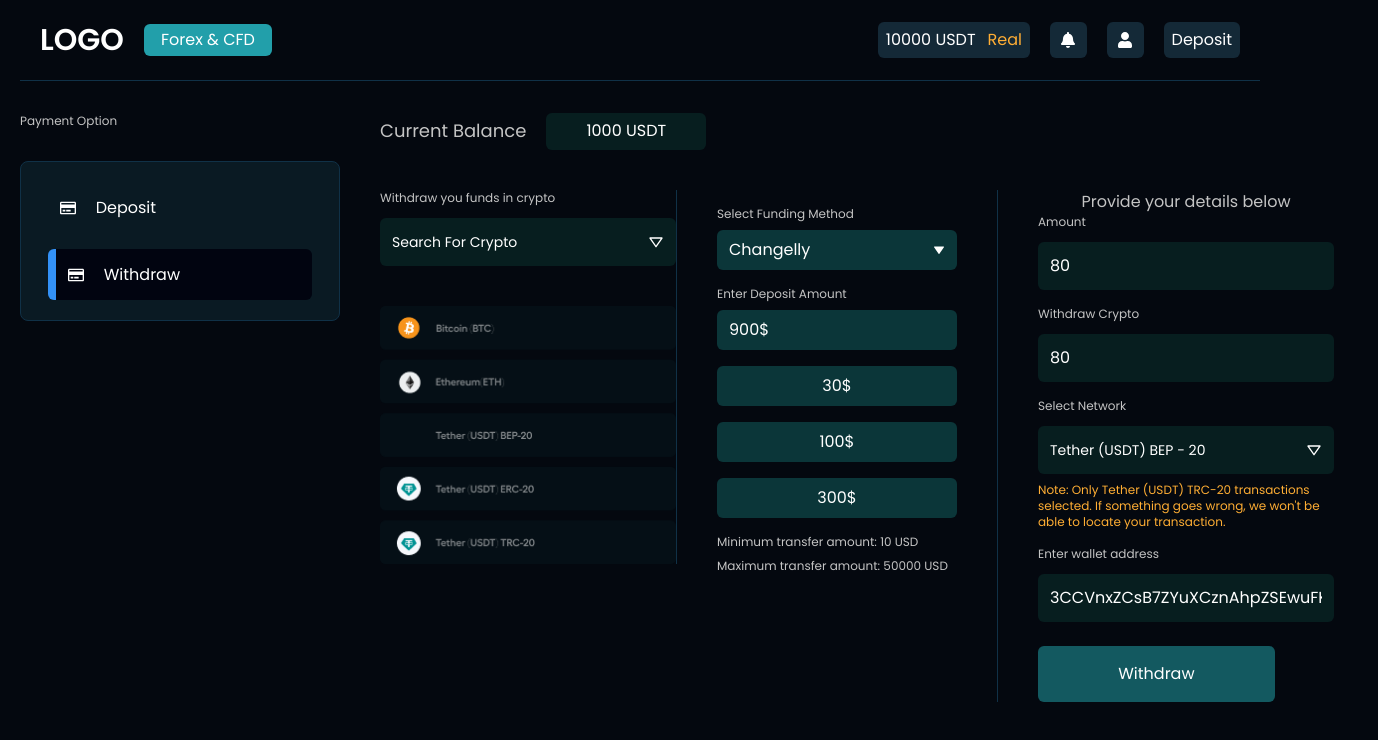
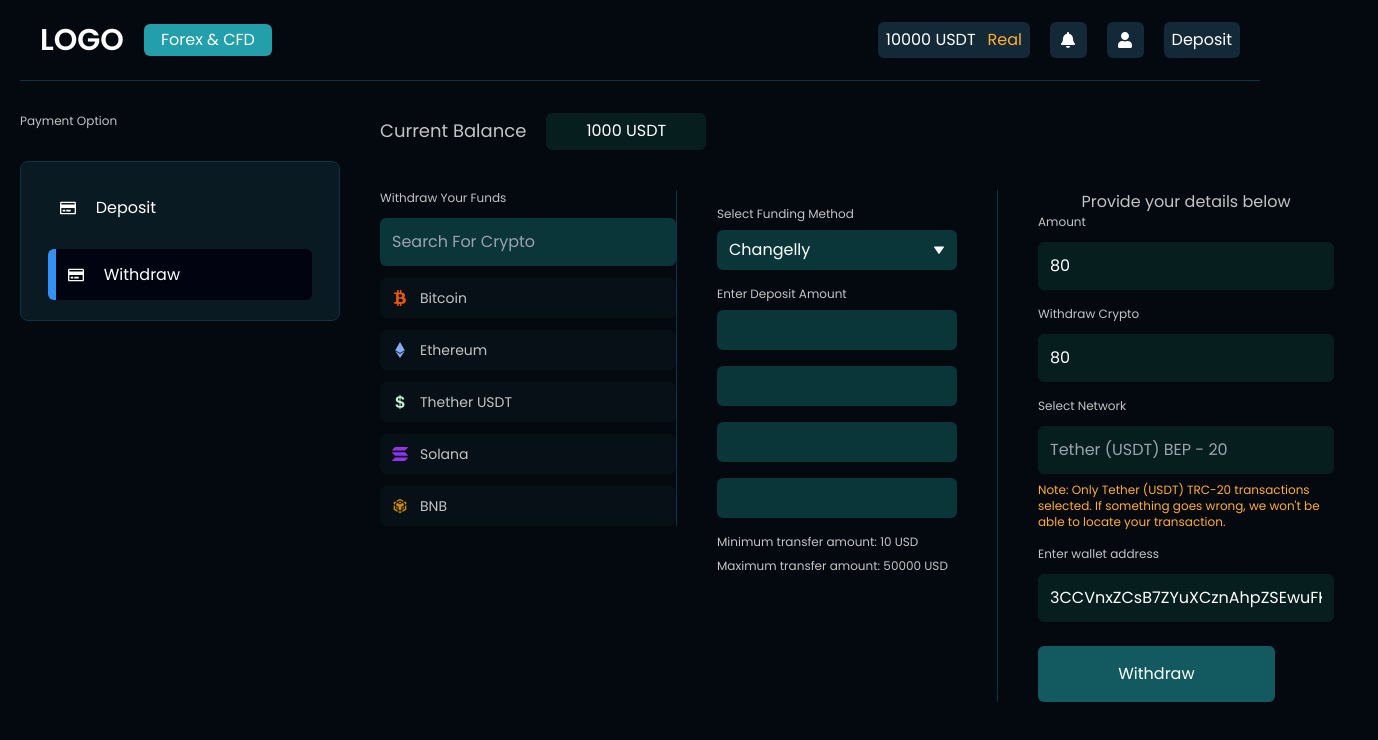
Before and after one commit to talha2224/Trading, a React (Vite) app: page /deposit in a window 1280 px wide. Both pictures are taken after a click on the element "Withdraw". Shown: the top 740 px of the page, 1378 px wide, since content can reach past the window. Built offline with nearby package versions, Linux system fonts and the light colour scheme.

Commit message:
deposit  page changes done

```diff
--- a/src/pages/Users/DepositPage.jsx
+++ b/src/pages/Users/DepositPage.jsx
@@ -1,11 +1,10 @@
 import React, { useState } from 'react'
 import LoginNavbar from '../../components/Users/LoginNavbar'
-import { FaRegCreditCard } from "react-icons/fa";
+import { FaBtc, FaCopy, FaEthereum, FaRegCreditCard } from "react-icons/fa";
 import { BiDownArrow, BiSolidDownArrow } from 'react-icons/bi';
-import QrImage from '../../assets/qr.png'
-import Input from '../../assets/input.png'
-import All from '../../assets/all.png'
-
+import { IoLogoUsd } from "react-icons/io5";
+import { SiSolana } from "react-icons/si";
+import { RiBnbFill } from "react-icons/ri";
 
 const DepositPage = () => {
 
@@ -80,17 +79,17 @@ const DepositPage = () => {
                                             <div className='mt-4'>
                                                 <p className='text-[#c4c4c4] mb-2 text-xs'>Enter Deposit Amount</p>
                                                 <div className='w-[15rem] h-[2.5rem] rounded-md px-3  bg-[#0B3639] outline-none flex justify-between items-center'>
-                                                    <p>900$</p>
+                                                    <input type="number" name="" id="" className='w-[100%] px-3 bg-transparent outline-none border-none' />
                                                 </div>
                                             </div>
                                             <div className='mt-4 w-[15rem] h-[2.5rem] rounded-md px-3  bg-[#0B3639] outline-none flex justify-center items-center'>
-                                                <p>30$</p>
+                                                <input type="number" name="" id="" className='w-[100%] px-3 bg-transparent outline-none border-none' />
                                             </div>
                                             <div className='mt-4 w-[15rem] h-[2.5rem] rounded-md px-3  bg-[#0B3639] outline-none flex justify-center items-center'>
-                                                <p>100$</p>
+                                                <input type="number" name="" id="" className='w-[100%] px-3 bg-transparent outline-none border-none' />
                                             </div>
                                             <div className='mt-4 w-[15rem] h-[2.5rem] rounded-md px-3  bg-[#0B3639] outline-none flex justify-center items-center'>
-                                                <p>300$</p>
+                                                <input type="number" name="" id="" className='w-[100%] px-3 bg-transparent outline-none border-none' />
                                             </div>
                                             <p className='text-xs text-[#c4c4c4] mt-4'>Minimum transfer amount: 10 USD</p>
                                             <p className='text-xs text-[#c4c4c4] mt-2'>Maximum transfer amount: 50000 USD</p>
@@ -99,12 +98,15 @@ const DepositPage = () => {
                                         <div className='border-r border-[#103147] px-10 flex-1'>
                                             <p className='text-xs text-[#c4c4c4] text-center'>Simply use your bank card to purchase Bitcoin through the most <br /> well-known cryptocurrency, changelly.com, to fund your trading <br /> account.</p>
                                             <div className='flex justify-center items-center mt-10'>
-                                                <img src={QrImage} alt="" />
+                                                <img className='h-[12rem]' src={`https://img.freepik.com/premium-vector/vector-qr-code-sample-smartphone-scanning-isolated-white-background_661675-2003.jpg`} alt="" />
                                             </div>
 
                                             <div className='mt-4 flex items-center gap-x-4'>
                                                 <p className='text-[#c4c4c4] text-xs'>Bitcoin (BTC) Address:</p>
-                                                <img src={Input} alt="" />
+                                                <div className='w-[15rem] h-[2.3rem] rounded-md bg-[#061016] px-3 flex justify-between items-center'>
+                                                    <p className='text-sm text-[#c4c4c4]'>dhdy7ecegc7tecge</p>
+                                                    <FaCopy className=' cursor-pointer' />
+                                                </div>
                                             </div>
                                         </div>
 
@@ -141,11 +143,36 @@ const DepositPage = () => {
                                         <div className='border-r border-[#103147] flex-1'>
                                             <p className='mb-2 text-xs text-[#c4c4c4]'>Select Funding Method</p>
                                             <div className='w-[18.5rem] h-[3rem] mt-3 flex justify-between items-center bg-[#0b3639] outline-none rounded-md px-3 text-white placeholder:text-white'>
-                                                <p className='text-sm'>Search For Crypto</p>
-                                                <BiDownArrow />
+                                                <input type="text" name="" placeholder='Search For Crypto' className=' bg-transparent flex-1 outline-none' id="" />
                                             </div>
 
-                                            <img src={All} alt="" className='mt-10' />
+                                            <div className='w-[18.5rem] h-[2.5rem] rounded-md bg-[#061016] px-3 flex items-center gap-x-3 mt-3'>
+                                                <FaBtc className=' text-orange-600' />
+                                                <p className='text-sm text-[#c4c4c4]'>Bitcoin</p>
+                                            </div>
+
+
+                                            <div className='w-[18.5rem] h-[2.5rem] rounded-md bg-[#061016] px-3 flex items-center gap-x-3 mt-3'>
+                                                <FaEthereum className=' text-[#88aaf1]' />
+                                                <p className='text-sm text-[#c4c4c4]'>Ethereum</p>
+                                            </div>
+
+                                            <div className='w-[18.5rem] h-[2.5rem] rounded-md bg-[#061016] px-3 flex items-center gap-x-3 mt-3'>
+                                                <IoLogoUsd className=' text-green-200' />
+                                                <p className='text-sm text-[#c4c4c4]'>Thether USDT</p>
+                                            </div>
+
+                                            <div className='w-[18.5rem] h-[2.5rem] rounded-md bg-[#061016] px-3 flex items-center gap-x-3 mt-3'>
+                                                <SiSolana className=' text-purple-600' />
+                                                <p className='text-sm text-[#c4c4c4]'>Solana</p>
+                                            </div>
+
+                                            <div className='w-[18.5rem] h-[2.5rem] rounded-md bg-[#061016] px-3 flex items-center gap-x-3 mt-3'>
+                                                <RiBnbFill className=' text-yellow-600' />
+                                                <p className='text-sm text-[#c4c4c4]'>BNB</p>
+                                            </div>
+
+
                                         </div>
 
                                         <div className='border-r border-[#103147] px-10'>
@@ -159,17 +186,17 @@ const DepositPage = () => {
                                             <div className='mt-4'>
                                                 <p className='text-[#c4c4c4] mb-2 text-xs'>Enter Deposit Amount</p>
                                                 <div className='w-[15rem] h-[2.5rem] rounded-md px-3  bg-[#0B3639] outline-none flex justify-between items-center'>
-                                                    <p>900$</p>
+                                                    <input type="number" name="" id="" className='w-[100%] px-3 bg-transparent outline-none border-none' />
                                                 </div>
                                             </div>
                                             <div className='mt-4 w-[15rem] h-[2.5rem] rounded-md px-3  bg-[#0B3639] outline-none flex justify-center items-center'>
-                                                <p>30$</p>
+                                                <input type="number" name="" id="" className='w-[100%] px-3 bg-transparent outline-none border-none' />
                                             </div>
                                             <div className='mt-4 w-[15rem] h-[2.5rem] rounded-md px-3  bg-[#0B3639] outline-none flex justify-center items-center'>
-                                                <p>100$</p>
+                                                <input type="number" name="" id="" className='w-[100%] px-3 bg-transparent outline-none border-none' />
                                             </div>
                                             <div className='mt-4 w-[15rem] h-[2.5rem] rounded-md px-3  bg-[#0B3639] outline-none flex justify-center items-center'>
-                                                <p>300$</p>
+                                                <input type="number" name="" id="" className='w-[100%] px-3 bg-transparent outline-none border-none' />
                                             </div>
                                             <p className='text-xs text-[#c4c4c4] mt-4'>Minimum transfer amount: 10 USD</p>
                                             <p className='text-xs text-[#c4c4c4] mt-2'>Maximum transfer amount: 50000 USD</p>
@@ -178,12 +205,15 @@ const DepositPage = () => {
                                         <div className='pl-10 flex-1'>
                                             <p className='text-xs text-[#c4c4c4] text-center'>Simply use your bank card to purchase Bitcoin through the most <br /> well-known cryptocurrency, changelly.com, to fund your trading <br /> account.</p>
                                             <div className='flex justify-center items-center mt-10'>
-                                                <img src={QrImage} alt="" />
+                                                <img className='h-[12rem]' src={`https://img.freepik.com/premium-vector/vector-qr-code-sample-smartphone-scanning-isolated-white-background_661675-2003.jpg`} alt="" />
                                             </div>
 
                                             <div className='mt-4 flex items-center gap-x-4'>
                                                 <p className='text-[#c4c4c4] text-xs'>Bitcoin (BTC) Address:</p>
-                                                <img src={Input} alt="" />
+                                                <div className='w-[15rem] h-[2.3rem] rounded-md bg-[#061016] px-3 flex justify-between items-center'>
+                                                    <p className='text-sm text-[#c4c4c4]'>dhdy7ecegc7tecge</p>
+                                                    <FaCopy className=' cursor-pointer' />
+                                                </div>
                                             </div>
                                         </div>
 
@@ -208,13 +238,38 @@ const DepositPage = () => {
 
 
                                 <div className='border-r border-[#103147] flex-1'>
-                                    <p className='mb-2 text-xs text-[#c4c4c4]'>Withdraw you funds in crypto</p>
-                                    <div className='w-[18.5rem] h-[3rem] mt-3 flex justify-between items-center bg-[#071E1F] outline-none rounded-md px-3 text-white placeholder:text-white'>
-                                        <p className='text-sm'>Search For Crypto</p>
-                                        <BiDownArrow />
+                                    <p className='mb-2 text-xs text-[#c4c4c4]'>Withdraw Your Funds</p>
+                                    <div className='w-[18.5rem] h-[3rem] mt-3 flex justify-between items-center bg-[#0b3639] outline-none rounded-md px-3 text-white placeholder:text-white'>
+                                        <input type="text" name="" placeholder='Search For Crypto' className=' bg-transparent flex-1 outline-none' id="" />
                                     </div>
 
-                                    <img src={All} alt="" className='mt-10' />
+                                    <div className='w-[18.5rem] h-[2.5rem] rounded-md bg-[#061016] px-3 flex items-center gap-x-3 mt-3'>
+                                        <FaBtc className=' text-orange-600' />
+                                        <p className='text-sm text-[#c4c4c4]'>Bitcoin</p>
+                                    </div>
+
+
+                                    <div className='w-[18.5rem] h-[2.5rem] rounded-md bg-[#061016] px-3 flex items-center gap-x-3 mt-3'>
+                                        <FaEthereum className=' text-[#88aaf1]' />
+                                        <p className='text-sm text-[#c4c4c4]'>Ethereum</p>
+                                    </div>
+
+                                    <div className='w-[18.5rem] h-[2.5rem] rounded-md bg-[#061016] px-3 flex items-center gap-x-3 mt-3'>
+                                        <IoLogoUsd className=' text-green-200' />
+                                        <p className='text-sm text-[#c4c4c4]'>Thether USDT</p>
+                                    </div>
+
+                                    <div className='w-[18.5rem] h-[2.5rem] rounded-md bg-[#061016] px-3 flex items-center gap-x-3 mt-3'>
+                                        <SiSolana className=' text-purple-600' />
+                                        <p className='text-sm text-[#c4c4c4]'>Solana</p>
+                                    </div>
+
+                                    <div className='w-[18.5rem] h-[2.5rem] rounded-md bg-[#061016] px-3 flex items-center gap-x-3 mt-3'>
+                                        <RiBnbFill className=' text-yellow-600' />
+                                        <p className='text-sm text-[#c4c4c4]'>BNB</p>
+                                    </div>
+
+
                                 </div>
 
                                 <div className=' px-10'>
@@ -228,17 +283,17 @@ const DepositPage = () => {
                                     <div className='mt-4'>
                                         <p className='text-[#c4c4c4] mb-2 text-xs'>Enter Deposit Amount</p>
                                         <div className='w-[15rem] h-[2.5rem] rounded-md px-3  bg-[#0B3639] outline-none flex justify-between items-center'>
-                                            <p>900$</p>
+                                            <input type="number" name="" id="" className='w-[100%] px-3 bg-transparent outline-none border-none' />
                                         </div>
                                     </div>
                                     <div className='mt-4 w-[15rem] h-[2.5rem] rounded-md px-3  bg-[#0B3639] outline-none flex justify-center items-center'>
-                                        <p>30$</p>
+                                        <input type="number" name="" id="" className='w-[100%] px-3 bg-transparent outline-none border-none' />
                                     </div>
                                     <div className='mt-4 w-[15rem] h-[2.5rem] rounded-md px-3  bg-[#0B3639] outline-none flex justify-center items-center'>
-                                        <p>100$</p>
+                                        <input type="number" name="" id="" className='w-[100%] px-3 bg-transparent outline-none border-none' />
                                     </div>
                                     <div className='mt-4 w-[15rem] h-[2.5rem] rounded-md px-3  bg-[#0B3639] outline-none flex justify-center items-center'>
-                                        <p>300$</p>
+                                        <input type="number" name="" id="" className='w-[100%] px-3 bg-transparent outline-none border-none' />
                                     </div>
                                     <p className='text-xs text-[#c4c4c4] mt-4'>Minimum transfer amount: 10 USD</p>
                                     <p className='text-xs text-[#c4c4c4] mt-2'>Maximum transfer amount: 50000 USD</p>
@@ -247,17 +302,18 @@ const DepositPage = () => {
                                 <div className='border-l border-[#103147] pl-10 flex-1'>
                                     <p className='text-[#c4c4c4] text-center'>Provide your details below</p>
                                     <p className='mb-2 text-xs text-[#c4c4c4]'>Amount</p>
-                                    <input type='text' placeholder='80' className='w-[18.5rem] h-[3rem] mt-3 flex justify-between items-center bg-[#071E1F] outline-none rounded-md px-3 text-white placeholder:text-white'/>
+                                    <input type='text' placeholder='80' className='w-[18.5rem] h-[3rem] mt-3 flex justify-between items-center bg-[#071E1F] outline-none rounded-md px-3 text-white placeholder:text-white' />
                                     <p className='mb-2 text-xs text-[#c4c4c4] mt-4'>Withdraw Crypto</p>
-                                    <input type='text' placeholder='80' className='w-[18.5rem] h-[3rem] mt-3 flex justify-between items-center bg-[#071E1F] outline-none rounded-md px-3 text-white placeholder:text-white'/>
+                                    <input type='text' placeholder='80' className='w-[18.5rem] h-[3rem] mt-3 flex justify-between items-center bg-[#071E1F] outline-none rounded-md px-3 text-white placeholder:text-white' />
                                     <p className='mb-2 text-xs text-[#c4c4c4] mt-4'>Select Network</p>
                                     <div className='w-[18.5rem] h-[3rem] mt-3 flex justify-between items-center bg-[#071E1F] outline-none rounded-md px-3 text-white placeholder:text-white'>
-                                        <p className='text-sm'>Tether (USDT) BEP - 20</p>
+                                        <input placeholder='Tether (USDT) BEP - 20' type="text" name="" id="" className='flex-1 pr-3 bg-transparent outline-none border-none' />
+
                                         <BiDownArrow />
                                     </div>
                                     <p className='text-xs text-[#ffae34] mt-2'>Note: Only Tether (USDT) TRC-20 transactions selected. If something goes wrong, we won't be able to locate your transaction.</p>
                                     <p className='mb-2 text-xs text-[#c4c4c4] mt-4'>Enter wallet address</p>
-                                    <input type='text' placeholder='3CCVnxZCsB7ZYuXCznAhpZSEwuFKYdZj7F' className='w-[18.5rem] h-[3rem] mt-3 flex justify-between items-center bg-[#071E1F] outline-none rounded-md px-3 text-white placeholder:text-white'/>
+                                    <input type='text' placeholder='3CCVnxZCsB7ZYuXCznAhpZSEwuFKYdZj7F' className='w-[18.5rem] h-[3rem] mt-3 flex justify-between items-center bg-[#071E1F] outline-none rounded-md px-3 text-white placeholder:text-white' />
 
                                     <button className='mt-6 h-[3.5rem] bg-[#135960] w-[80%] rounded-md'>Withdraw</button>
                                 </div>
```
